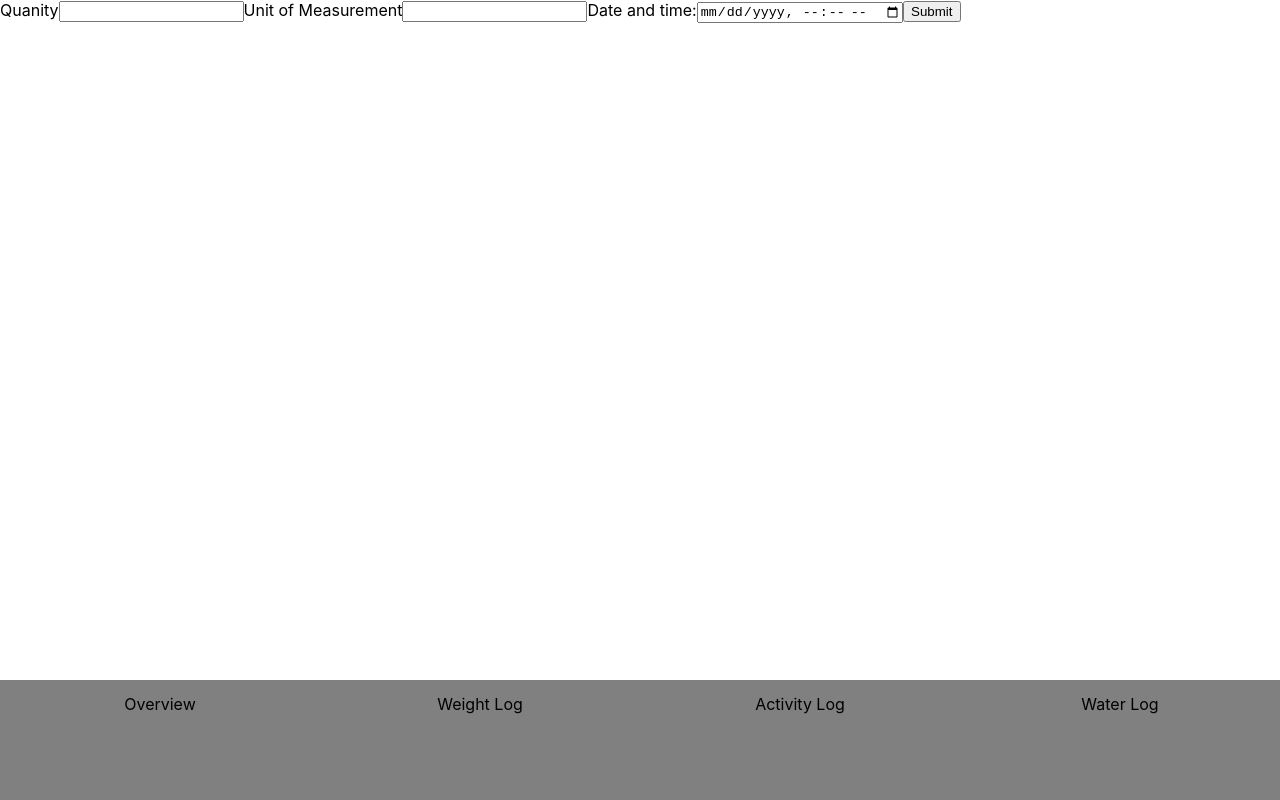
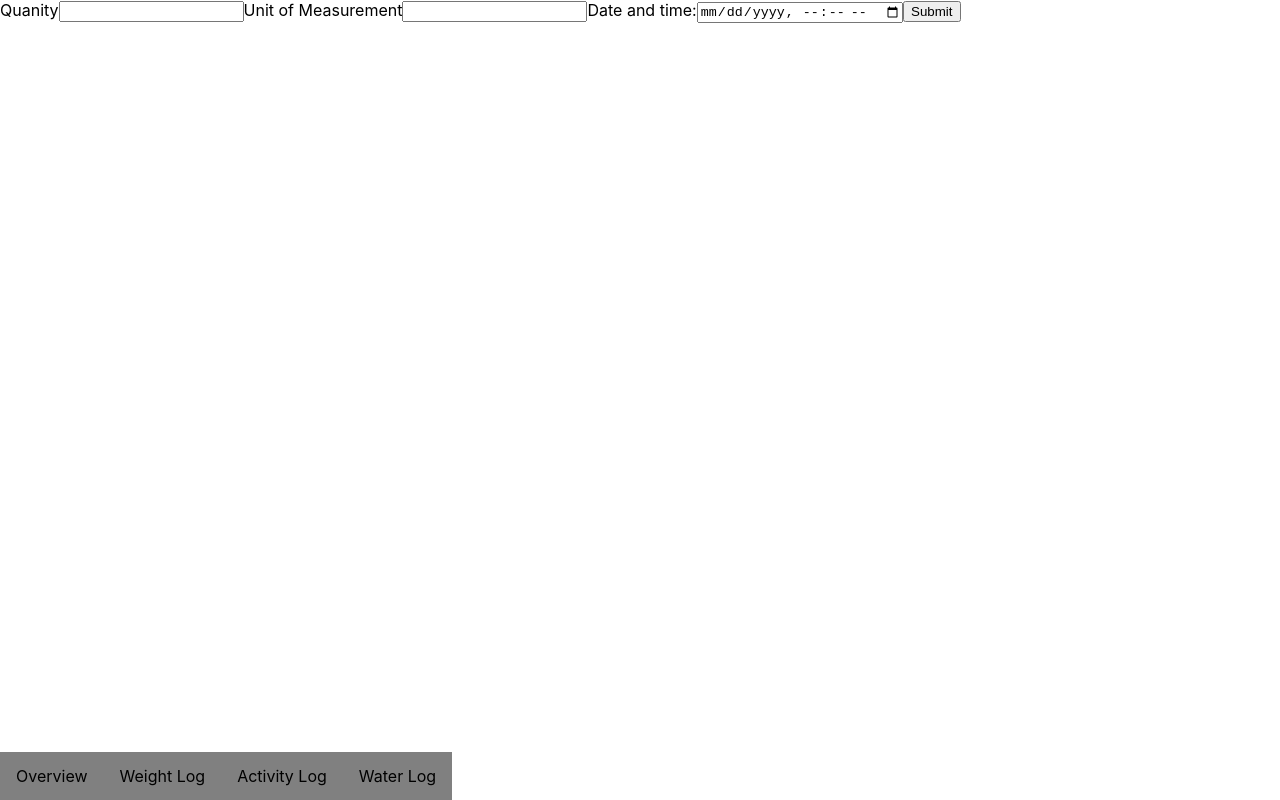
Before and after one commit to cfloyd252/My-Fit-Journal-Client, a React (Create React App) app: page /journal/weight/add in a window 1280 px wide. Built offline with nearby package versions, Linux system fonts and the light colour scheme; no server answers; the HTML template or start-up script is replaced by a standard one.

Commit message:
cleaning up footer css code

```diff
--- a/src/Components/EntryLog/EntryLog.js
+++ b/src/Components/EntryLog/EntryLog.js
@@ -13,7 +13,7 @@ export class EntryLog extends Component {
     return (
       <div className="log-data">
       <p>{this.props.entryInfo.activity_name}</p>
-      <p>{this.props.entryInfo.duration}</p>
+      {/* <p>{this.props.entryInfo.duration}</p> */}
     </div>
     )
   }
--- a/src/Components/LogEntry/WeightLogEntry.js
+++ b/src/Components/LogEntry/WeightLogEntry.js
@@ -1,15 +1,22 @@
 import React, { Component } from 'react'
+import EntriesApiService from '../../services/entries-api-service'
 
 export class WeightLogEntry extends Component {
+  handleSubmit = ev => {
+    ev.preventDefault()
+    const { quanity, unit_of_measurement, log_time}= ev.target
+
+    EntriesApiService.postWeightEntry()
+  }
   render() {
     return (
       <form className='entry_form' id='weight_form'>
         <label htmlFor='quanity'>Quanity</label>
         <input name='quanity' type='number' min='1' required />
-        <label htmlFor='unitOfMeasurement'>Unit of Measurement</label>
-        <input name='unitOfMeasurement' type='text' required />
-        <label for="logtime">Date and time:</label>
-        <input type="datetime-local" name="logtime" required></input>
+        <label htmlFor='unit_of_measurement'>Unit of Measurement</label>
+        <input name='unit_of_measurement' type='text' required />
+        <label for="log_time">Date and time:</label>
+        <input type="datetime-local" name="log_time" required></input>
         <button type="submit">Submit</button>
       </form>
     )
--- a/src/Components/TabNav/TabNav.css
+++ b/src/Components/TabNav/TabNav.css
@@ -2,9 +2,9 @@
   display: flex;
   position: fixed;
   bottom: 0;
-  left: 0;
-  right: 0;
-  height: 15%;
+  align-items: center;
+  justify-content: space-around;
+  background-color: gray;
 }
 
 #log-nav .tablinks {
@@ -12,9 +12,6 @@
   color: black;
   text-decoration: none;
   background-color: gray;
-  border: none;
-  outline: none;
   cursor: pointer;
   padding: 14px 16px;
-  width: 25%;
 }
```
